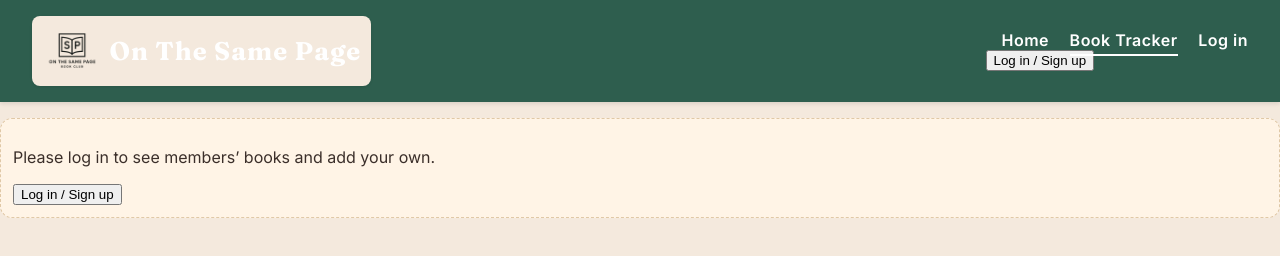
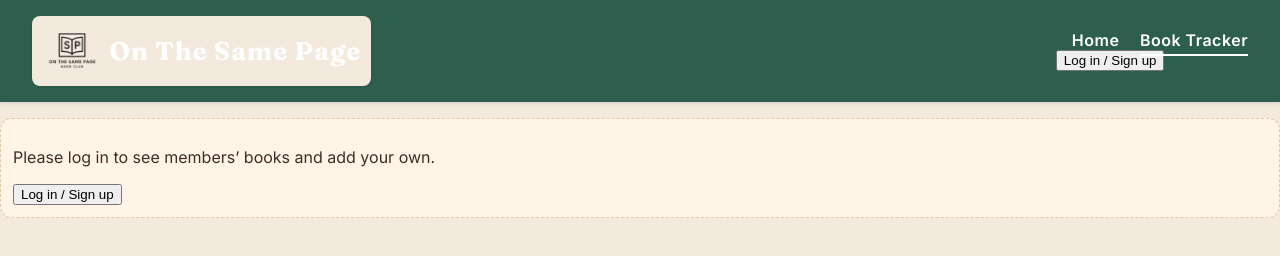
Before and after one commit to arogelg/otsp-book-club, a website: page books.html in a window 1280 px wide. Drawn offline with Linux system fonts and the light colour scheme.

Commit message:
Update books.html

```diff
--- a/books.html
+++ b/books.html
@@ -24,7 +24,6 @@
     <nav>
       <a href="index.html">Home</a>
       <a href="books.html" class="active">Book Tracker</a>
-      <a> Log in</a>
 
       <!-- Auth menu -->
       <div id="auth-ui" style="margin-left:auto;display:flex;gap:.5rem;align-items:center">
```
